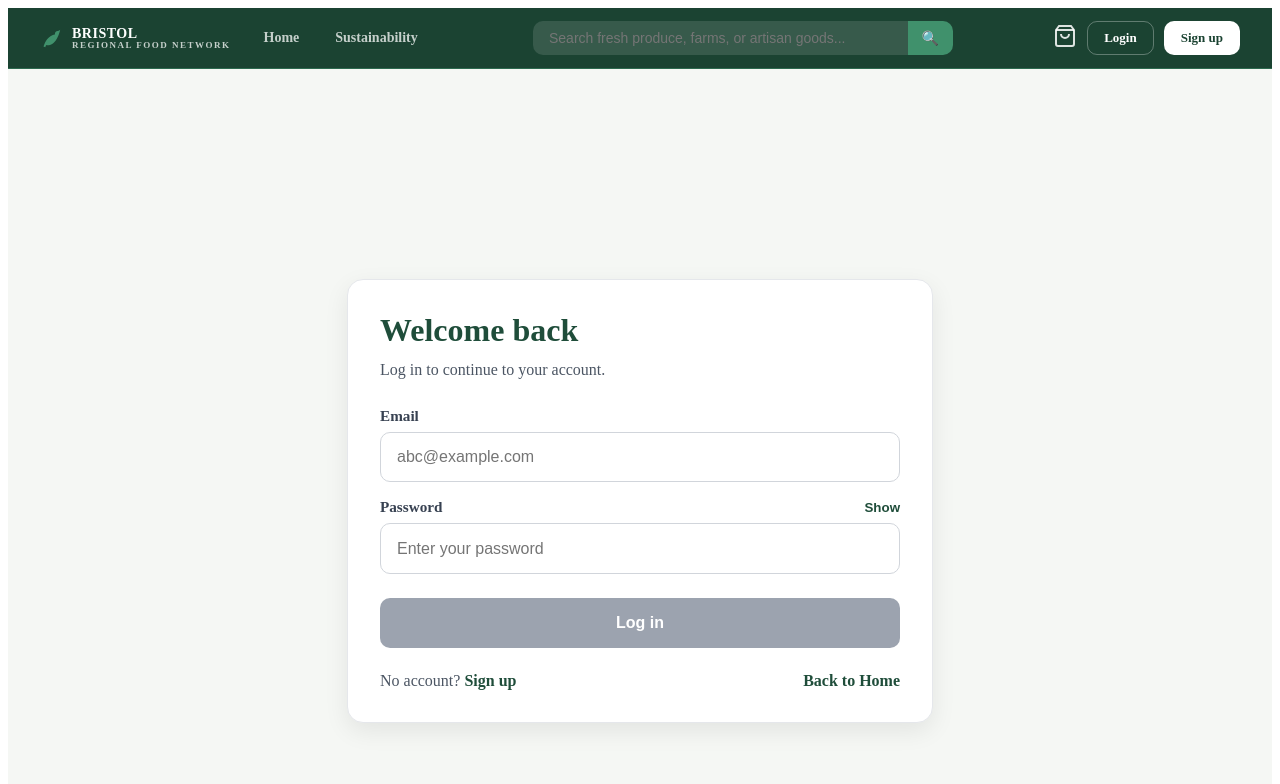
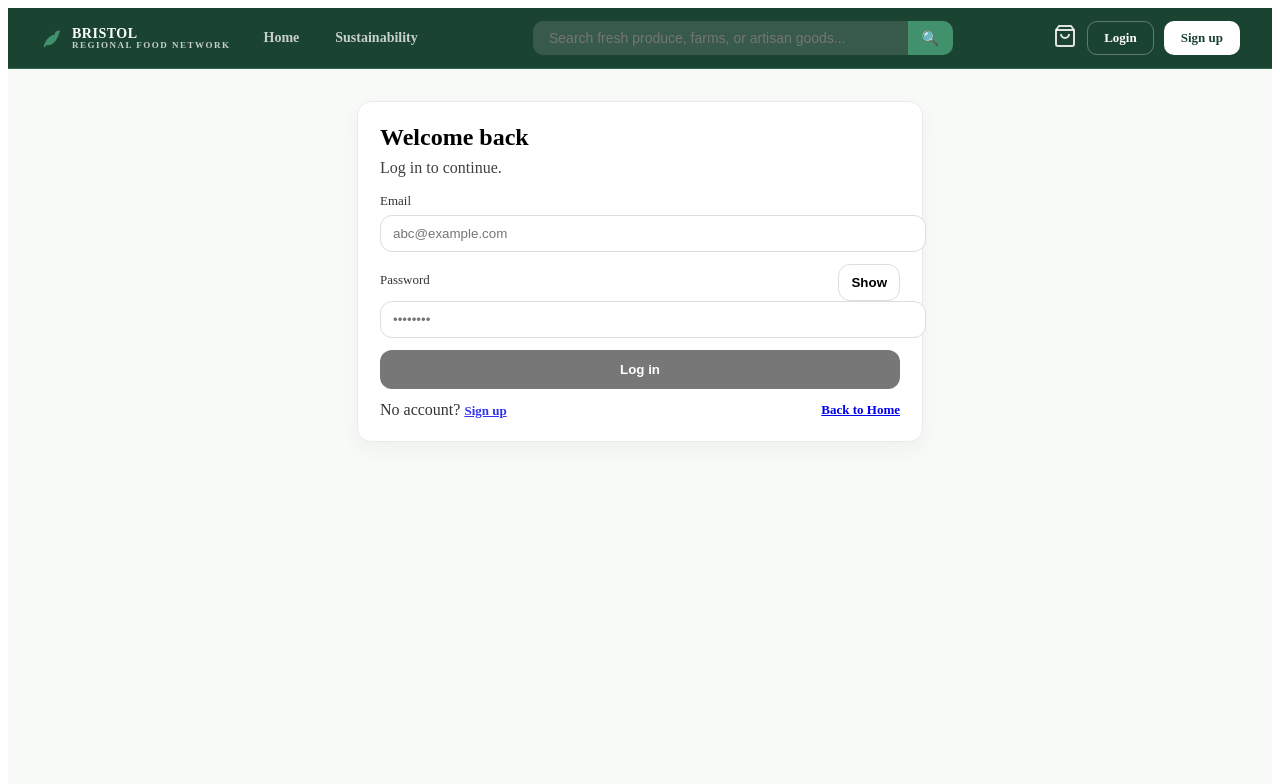
Before and after one commit to Liza-golmohammadi/DESD-Genius, a React app in the folder frontend/: page /login in a window 1280 px wide. Shown: the top 784 px of the page. Built offline with nearby package versions, Linux system fonts and the light colour scheme; the HTML template or start-up script is replaced by a standard one.

Commit message:
no commit

```diff
--- a/frontend/src/pages/Login.tsx
+++ b/frontend/src/pages/Login.tsx
@@ -1,5 +1,5 @@
 import { useMemo, useState } from "react";
-import { Link } from "react-router";
+import { useNavigate, useLocation } from "react-router-dom";
 import axios from "axios";
 import useAuth from "../context/useAuth";
 
@@ -8,7 +8,72 @@ type LoginFormData = {
   password: string;
 };
 
+const styles = {
+  page: {
+    minHeight: "calc(100vh - 120px)",
+    display: "flex",
+    alignItems: "flex-start",
+    justifyContent: "center",
+    padding: "32px 16px",
+  } as React.CSSProperties,
+  card: {
+    width: "100%",
+    maxWidth: 520,
+    border: "1px solid #eaeaea",
+    borderRadius: 14,
+    background: "#fff",
+    padding: 22,
+    boxShadow: "0 8px 20px rgba(0,0,0,0.04)",
+  } as React.CSSProperties,
+  title: { margin: 0, fontSize: 24 } as React.CSSProperties,
+  subtitle: { margin: "8px 0 0", opacity: 0.75 } as React.CSSProperties,
+  form: { display: "grid", gap: 12, marginTop: 16 } as React.CSSProperties,
+  label: { fontSize: 13, opacity: 0.8, marginBottom: 6 } as React.CSSProperties,
+  input: {
+    width: "100%",
+    padding: "10px 12px",
+    borderRadius: 12,
+    border: "1px solid #ddd",
+    outline: "none",
+  } as React.CSSProperties,
+  row: {
+    display: "flex",
+    gap: 12,
+    alignItems: "center",
+    justifyContent: "space-between",
+    flexWrap: "wrap",
+  } as React.CSSProperties,
+  smallLink: { fontSize: 13, fontWeight: 700 } as React.CSSProperties,
+  errorBox: {
+    background: "#ffecec",
+    border: "1px solid #ffc9c9",
+    padding: 12,
+    borderRadius: 12,
+    color: "#8a1f1f",
+  } as React.CSSProperties,
+  button: (disabled: boolean) =>
+    ({
+      padding: "12px 14px",
+      borderRadius: 12,
+      border: "none",
+      background: disabled ? "#777" : "#111",
+      color: "#fff",
+      fontWeight: 700,
+      cursor: disabled ? "not-allowed" : "pointer",
+    }) as React.CSSProperties,
+  ghostBtn: {
+    padding: "10px 12px",
+    borderRadius: 12,
+    border: "1px solid #ddd",
+    background: "#fff",
+    cursor: "pointer",
+    fontWeight: 600,
+  } as React.CSSProperties,
+};
+
 export default function Login() {
+  const navigate = useNavigate();
+  const location = useLocation();
   const { loginUser } = useAuth();
 
   const [formData, setFormData] = useState<LoginFormData>({
@@ -48,6 +113,10 @@ export default function Login() {
         email: formData.email.trim(),
         password: formData.password,
       });
+
+      // If redirected here from a protected route, go back there
+      const from = (location.state as any)?.from?.pathname as string | undefined;
+      navigate(from || "/user", { replace: true });
     } catch (err) {
       if (axios.isAxiosError(err)) {
         const data = err.response?.data;
@@ -61,7 +130,6 @@ export default function Login() {
                 .join(" | ")
             : null) ||
           `Login failed (${err.response?.status ?? "unknown"})`;
-
         setError(msg);
       } else {
         setError("Login failed. Please try again.");
@@ -71,84 +139,17 @@ export default function Login() {
     }
   };
 
-  const inputStyle: React.CSSProperties = {
-    width: "100%",
-    padding: "0.95rem 1rem",
-    borderRadius: "10px",
-    border: "1px solid #d1d5db",
-    fontSize: "1rem",
-    outline: "none",
-    boxSizing: "border-box",
-    backgroundColor: "#ffffff",
-  };
+  return (
+    <div style={styles.page}>
+      <div style={styles.card}>
+        <h1 style={styles.title}>Welcome back</h1>
+        <p style={styles.subtitle}>Log in to continue.</p>
 
-  return (
-    <div
-      style={{
-        minHeight: "100vh",
-        backgroundColor: "#f5f7f4",
-        display: "flex",
-        justifyContent: "center",
-        alignItems: "center",
-        padding: "2rem 1rem",
-      }}
-    >
-      <div
-        style={{
-          width: "100%",
-          maxWidth: "520px",
-          backgroundColor: "#ffffff",
-          borderRadius: "16px",
-          padding: "2rem",
-          boxShadow: "0 8px 24px rgba(0, 0, 0, 0.08)",
-          border: "1px solid #e5e7eb",
-        }}
-      >
-        <div style={{ marginBottom: "1.5rem" }}>
-          <h1
-            style={{
-              margin: 0,
-              fontSize: "2rem",
-              color: "#1f4d3a",
-            }}
-          >
-            Welcome back
-          </h1>
-          <p
-            style={{
-              marginTop: "0.5rem",
-              marginBottom: 0,
-              color: "#4b5563",
-              lineHeight: "1.6",
-            }}
-          >
-            Log in to continue to your account.
-          </p>
-        </div>
-
-        <form
-          onSubmit={handleSubmit}
-          style={{
-            display: "grid",
-            gap: "1rem",
-          }}
-        >
+        <form onSubmit={handleSubmit} style={styles.form}>
           <div>
-            <label
-              htmlFor="email"
-              style={{
-                display: "block",
-                marginBottom: "0.45rem",
-                fontSize: "0.95rem",
-                fontWeight: 600,
-                color: "#374151",
-              }}
-            >
-              Email
-            </label>
+            <div style={styles.label}>Email</div>
             <input
-              id="email"
-              style={inputStyle}
+              style={styles.input}
               name="email"
               type="email"
               value={formData.email}
@@ -160,123 +161,50 @@ export default function Login() {
           </div>
 
           <div>
-            <div
-              style={{
-                display: "flex",
-                justifyContent: "space-between",
-                alignItems: "center",
-                marginBottom: "0.45rem",
-                gap: "1rem",
-              }}
-            >
-              <label
-                htmlFor="password"
-                style={{
-                  fontSize: "0.95rem",
-                  fontWeight: 600,
-                  color: "#374151",
-                }}
-              >
-                Password
-              </label>
-
+            <div style={styles.row}>
+              <div style={styles.label}>Password</div>
               <button
                 type="button"
+                style={styles.ghostBtn}
                 onClick={() => setShowPw((v) => !v)}
-                style={{
-                  border: "none",
-                  background: "transparent",
-                  color: "#1f4d3a",
-                  fontWeight: 700,
-                  cursor: "pointer",
-                  padding: 0,
-                }}
               >
                 {showPw ? "Hide" : "Show"}
               </button>
             </div>
 
             <input
-              id="password"
-              style={inputStyle}
+              style={styles.input}
               name="password"
               type={showPw ? "text" : "password"}
               value={formData.password}
               onChange={handleChange}
-              placeholder="Enter your password"
+              placeholder="••••••••"
               autoComplete="current-password"
               required
             />
           </div>
 
-          {error && (
-            <div
-              style={{
-                backgroundColor: "#fef2f2",
-                border: "1px solid #fecaca",
-                color: "#991b1b",
-                padding: "0.9rem 1rem",
-                borderRadius: "10px",
-                fontSize: "0.95rem",
-                lineHeight: "1.5",
-              }}
-            >
-              {error}
-            </div>
-          )}
+          {error && <div style={styles.errorBox}>{error}</div>}
 
           <button
             type="submit"
+            style={styles.button(!canSubmit)}
             disabled={!canSubmit}
-            style={{
-              marginTop: "0.5rem",
-              padding: "1rem",
-              borderRadius: "10px",
-              border: "none",
-              backgroundColor: canSubmit ? "#1f4d3a" : "#9ca3af",
-              color: "#ffffff",
-              fontSize: "1rem",
-              fontWeight: 700,
-              cursor: canSubmit ? "pointer" : "not-allowed",
-            }}
           >
-            {loading ? "Logging in..." : "Log in"}
+            {loading ? "Logging in…" : "Log in"}
           </button>
 
-          <div
-            style={{
-              display: "flex",
-              justifyContent: "space-between",
-              alignItems: "center",
-              gap: "1rem",
-              flexWrap: "wrap",
-              marginTop: "0.5rem",
-            }}
-          >
-            <span style={{ color: "#4b5563" }}>
+          <div style={styles.row}>
+            <span style={{ opacity: 0.8 }}>
               No account?{" "}
-              <Link
-                to="/signup"
-                style={{
-                  color: "#1f4d3a",
-                  fontWeight: 700,
-                  textDecoration: "none",
-                }}
-              >
+              <a href="/signup" style={styles.smallLink}>
                 Sign up
-              </Link>
+              </a>
             </span>
 
-            <Link
-              to="/"
-              style={{
-                color: "#1f4d3a",
-                fontWeight: 700,
-                textDecoration: "none",
-              }}
-            >
+            <a href="/" style={styles.smallLink}>
               Back to Home
-            </Link>
+            </a>
           </div>
         </form>
       </div>
```
Also changed, not shown: 2 other files (tests, documents, lock files or other folders).
